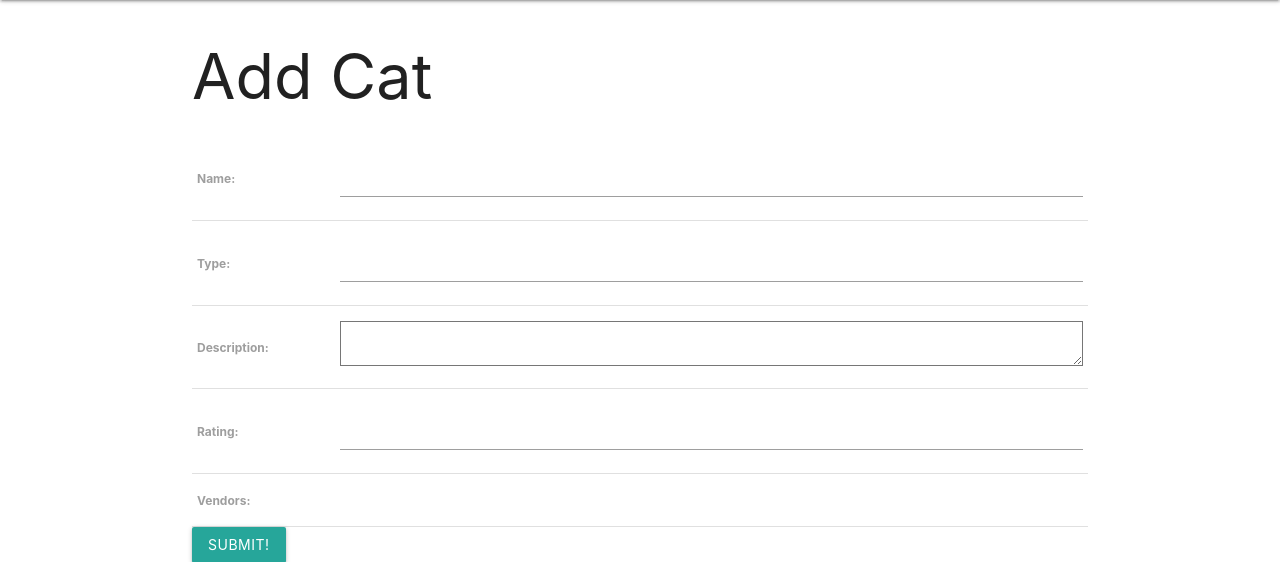
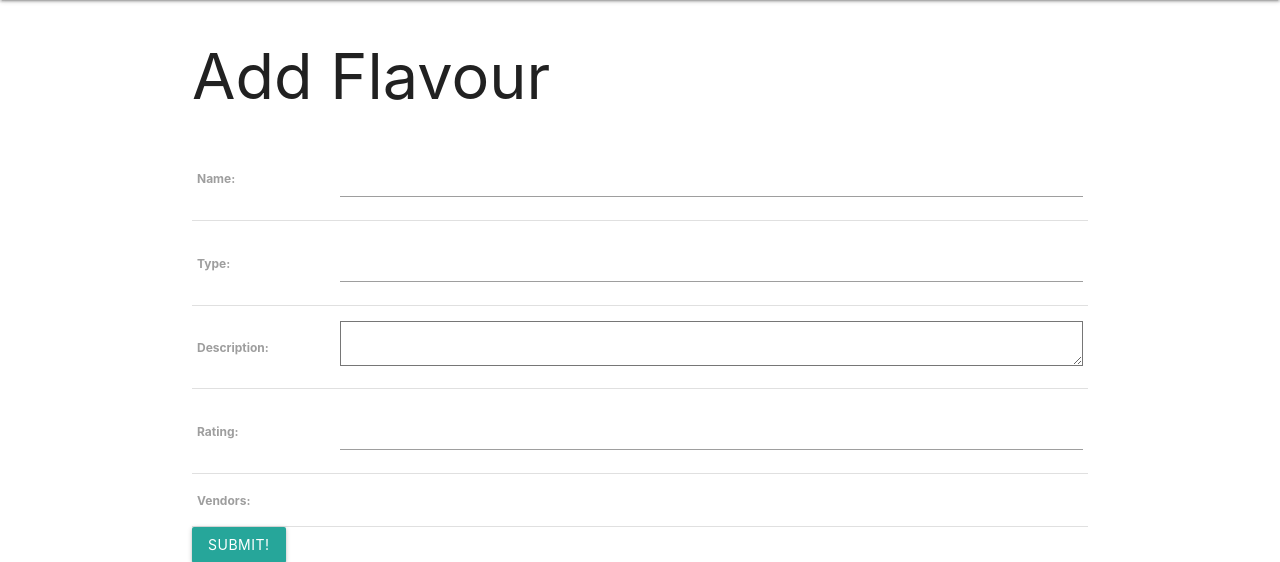
Before and after one commit to samrevanoor/ben-and-jerrys-flavour-collector, a Django app: page /flavours/create/ in a window 1280 px wide. Shown: the part 64-626 px from the top of the page. Run offline with Django 3.2, Linux system fonts and the light colour scheme; data that the repository does not hold is empty.

Commit message:
edits typos

```diff
--- a/main_app/templates/flavours/detail.html
+++ b/main_app/templates/flavours/detail.html
@@ -66,7 +66,7 @@
     {% endif %}
   </div>
   <div class="col s6">
-    <h3>Available Toys</h3>
+    <h3>Available Vendors</h3>
     {% if vendors.count %} {% for vendor in vendors.all %}
     <div class="card">
       <div class="card-content">
--- a/main_app/templates/main_app/flavour_form.html
+++ b/main_app/templates/main_app/flavour_form.html
@@ -4,7 +4,7 @@
 {% if object %}
 <h1>Edit <span class="teal-text">{{object.name}}</span></h1>
 {% else %}
-<h1>Add Cat</h1>
+<h1>Add Flavour</h1>
 {% endif %}
   <form action="" method="post">
     {% csrf_token %}
```
